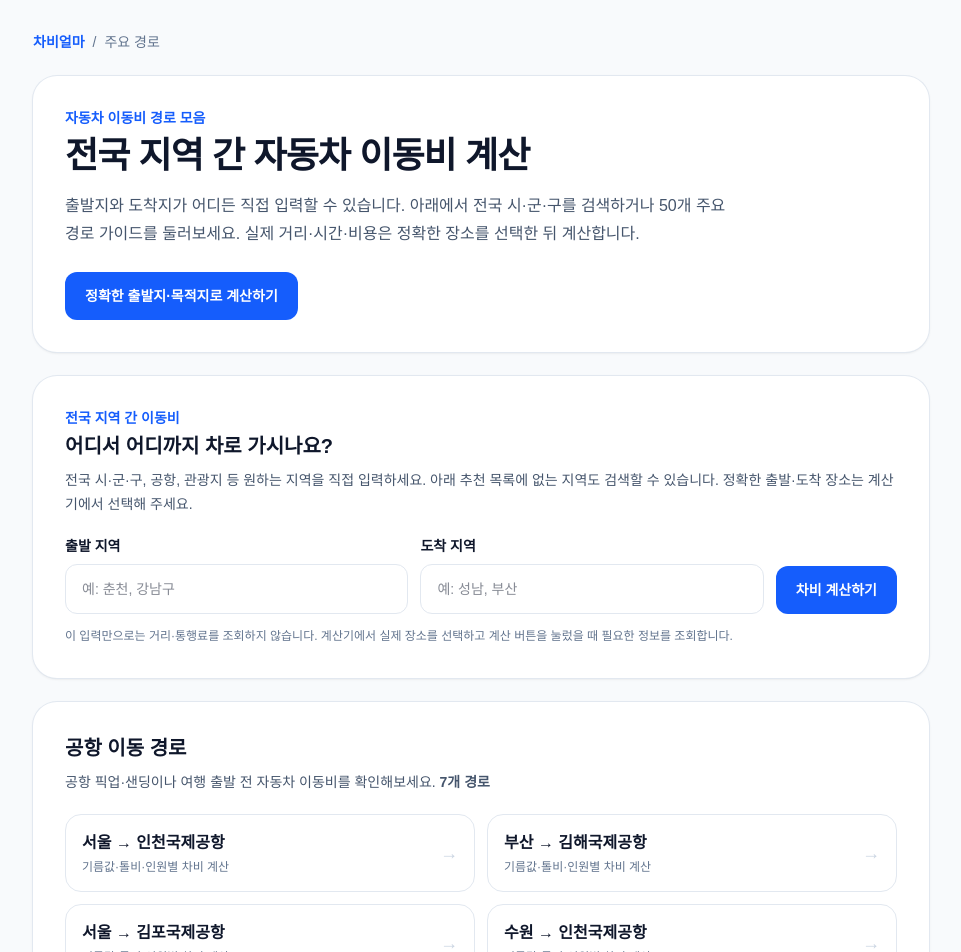
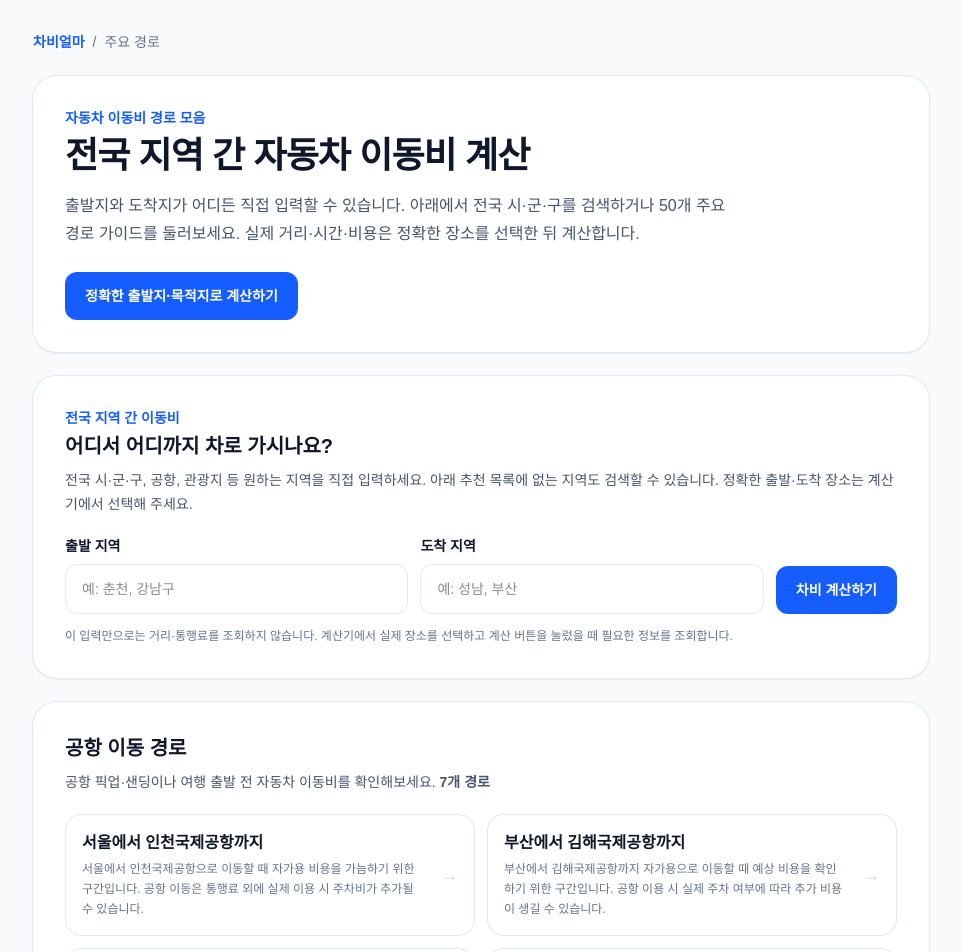
Before and after one commit to safetypleae/car-cost, a Next.js app: page /routes in a window 1280 px wide. Shown: the top 952 px of the page, without its empty margins (159-1120 px from the left). Built offline with nearby package versions, Linux system fonts and the light colour scheme.

Commit message:
feat(seo): expose unique route summaries and useful calculation guidance on routes hub

```diff
--- a/src/app/routes/page.tsx
+++ b/src/app/routes/page.tsx
@@ -130,10 +130,10 @@ export default function RoutesPage() {
                     <div className="flex items-center justify-between gap-4">
                       <div>
                         <p className="font-bold">
-                          {route.origin} → {route.destination}
+                          {route.origin}에서 {route.destination}까지
                         </p>
-                        <p className="mt-1 text-xs text-slate-500">
-                          기름값·톨비·인원별 차비 계산
+                        <p className="mt-1 text-xs leading-5 text-slate-500">
+                          {route.summary}
                         </p>
                       </div>
                       <span
@@ -149,6 +149,29 @@ export default function RoutesPage() {
             </section>
           ))}
         </div>
+
+        <section className="mt-6 rounded-3xl bg-white p-6 shadow-sm ring-1 ring-slate-200 sm:p-8">
+          <h2 className="text-xl font-bold">지역에서 지역까지 자동차 차비는 어떻게 계산하나요?</h2>
+          <p className="mt-3 text-sm leading-7 text-slate-600">
+            출발 도시와 도착 도시의 이름만으로는 정확한 이동비가 정해지지 않습니다.
+            같은 도시라도 실제 출발 주소와 도착 장소에 따라 거리와 통행료가 달라집니다.
+            차비얼마에서는 장소를 선택한 뒤 차량 연비, 유종, 편도·왕복 여부,
+            탑승 인원을 적용해 예상 비용을 확인할 수 있습니다.
+          </p>
+          <ol className="mt-4 space-y-3 text-sm leading-7 text-slate-600">
+            <li><strong className="text-slate-900">1. 출발·도착 장소:</strong> 지역명으로 검색한 뒤 실제 주소나 건물·관광지를 선택합니다.</li>
+            <li><strong className="text-slate-900">2. 거리·기름값:</strong> 선택한 경로의 주행거리와 차량 연비, 적용 유가로 연료비를 계산합니다.</li>
+            <li><strong className="text-slate-900">3. 톨비·왕복:</strong> 경로 통행료를 확인하고 필요한 경우 돌아오는 길까지 계산합니다.</li>
+            <li><strong className="text-slate-900">4. 1인당 차비:</strong> 함께 타는 인원을 설정해 예상 부담액을 비교합니다.</li>
+          </ol>
+          <p className="mt-4 text-xs leading-6 text-slate-500">
+            페이지에 표시된 경로 소개는 참고 정보이며, 실시간 거리·요금 수치는 아닙니다.
+            실제 지출액은 교통 상황, 유가, 운전 조건에 따라 달라질 수 있습니다.
+          </p>
+          <Link href="/methodology" className="mt-3 inline-flex text-sm font-bold text-blue-600 hover:underline">
+            계산 기준과 데이터 출처 확인 →
+          </Link>
+        </section>
 
         <section className="mt-6 rounded-3xl bg-slate-900 p-6 text-white sm:p-8">
           <h2 className="text-xl font-bold">목록에 없는 경로도 계산할 수 있어요</h2>
```
